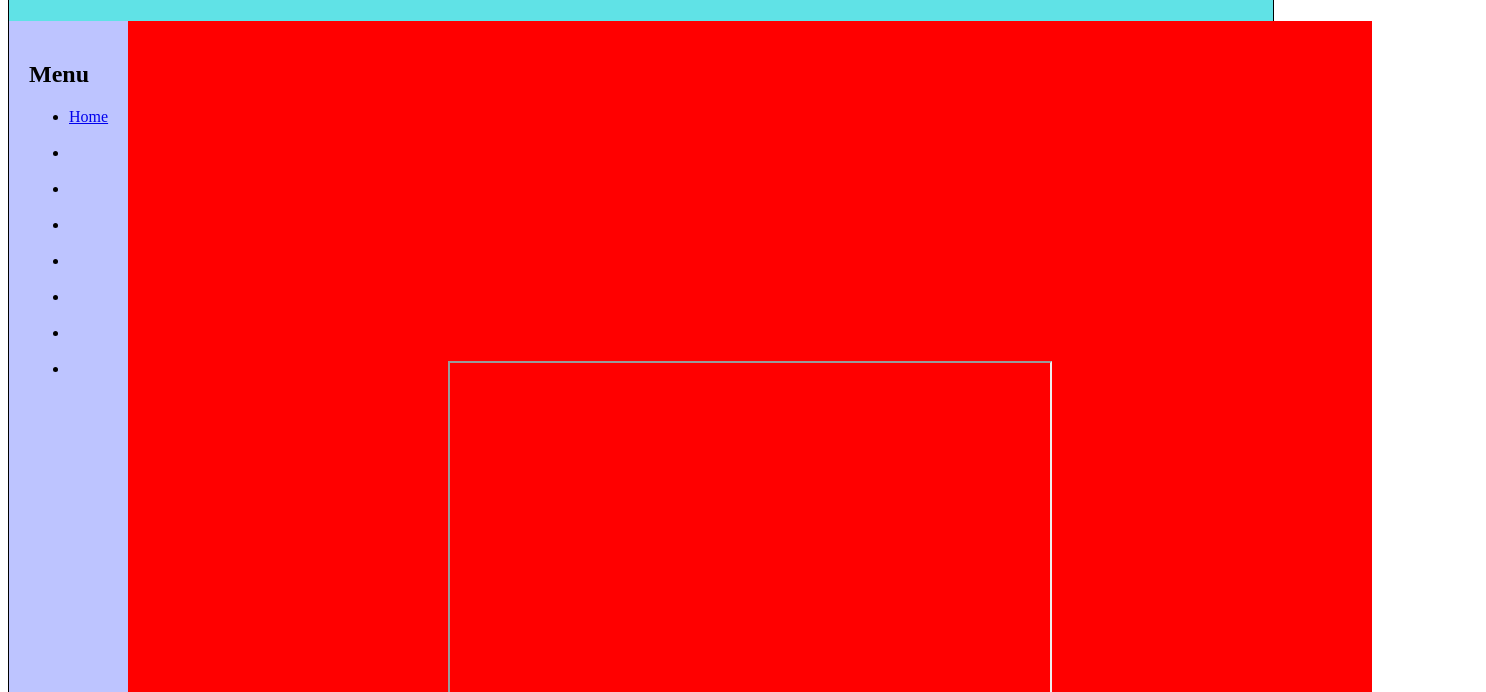
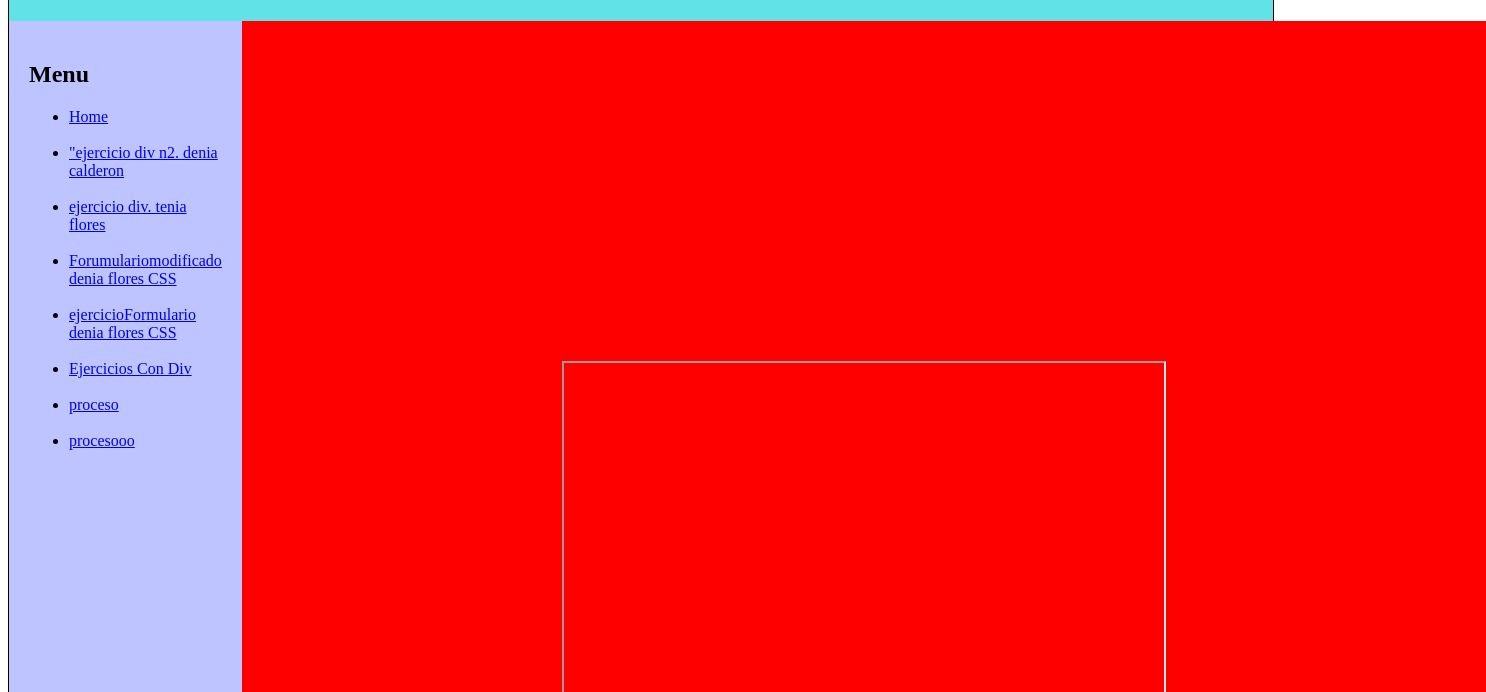
Before and after one commit to DeniaFlores666/Sitio-Web-Denia, a plain HTML site: page Ejercicios Con Div.html in a window 1280 px wide. Shown: the part 108-800 px from the top of the page, 1486 px wide, since content can reach past the window. Drawn offline with Linux system fonts and the light colour scheme.

Commit message:
Update Ejercicios Con Div.html

```diff
--- a/Ejercicios Con Div.html
+++ b/Ejercicios Con Div.html
@@ -62,19 +62,19 @@
     <ul>
     <li><a href="index.html">Home</a></li>
     <br>
-    <li><a href="ejercicio div n2. denia calderon.html" target=""></a></li>
+    <li><a href="ejercicio div n2. denia calderon.html" target="frameform">"ejercicio div n2. denia calderon</a></li>
     <br>
-    <li><a href="ejercicio div. tenia flores.html" target=""></a></li>
+    <li><a href="ejercicio div. tenia flores.html" target="frameform">ejercicio div. tenia flores</a></li>
     <br>
-    <li><a href="Forumulariomodificado denia flores CSS.html" target=""></a></li>
+    <li><a href="Forumulariomodificado denia flores CSS.html" target="frameform">Forumulariomodificado denia flores CSS</a></li>
     <br>
-    <li><a href="ejercicioFormulario denia flores CSS.html" target=""></a></li>
+    <li><a href="ejercicioFormulario denia flores CSS.html" target="frameform">ejercicioFormulario denia flores CSS</a></li>
     <br>
-    <li><a href="Ejercicios Con Div.html" target=""></a></li>
+    <li><a href="Ejercicios Con Div.html" target="frameform">Ejercicios Con Div</a></li>
     <br>
-    <li><a href="en proceso.html" target=""></a></li>
+    <li><a href="en proceso.html" target="frameform">proceso</a></li>
     <br>
-    <li><a href="en procesooo.thml.html" target=""></a></li>
+    <li><a href="en procesooo.thml.html" target="frameform">procesooo</a></li>
     <br>
     </ul>
     </div>
```
